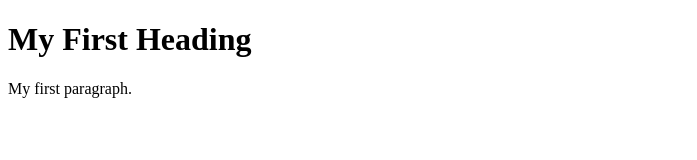
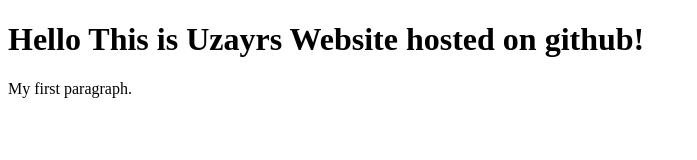
Before and after one commit to Uzayr-Akbar/Portfolio, a plain HTML site: page index.html in a window 1280 px wide. Shown: the whole page, without its empty margins (0-697 px from the left). Drawn offline with Linux system fonts and the light colour scheme.

Commit message:
Update index.html

```diff
--- a/index.html
+++ b/index.html
@@ -1,8 +1,8 @@
 <!DOCTYPE html>
 <html>
-<body>
+<body lang="en">
 
-<h1>My First Heading</h1>
+<h1>Hello This is Uzayrs Website hosted on github!</h1>
 
 <p>My first paragraph.</p>
 
```
